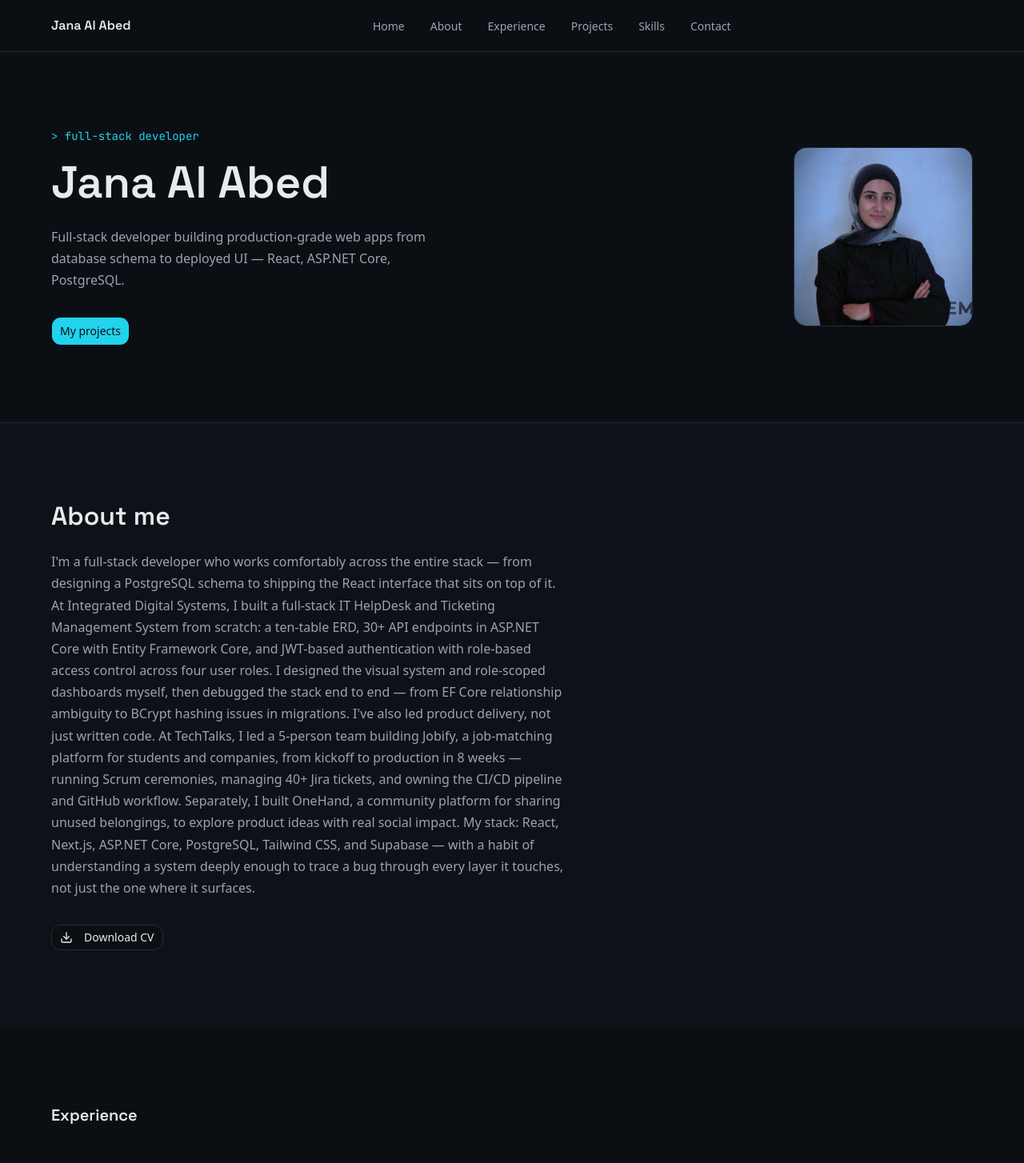
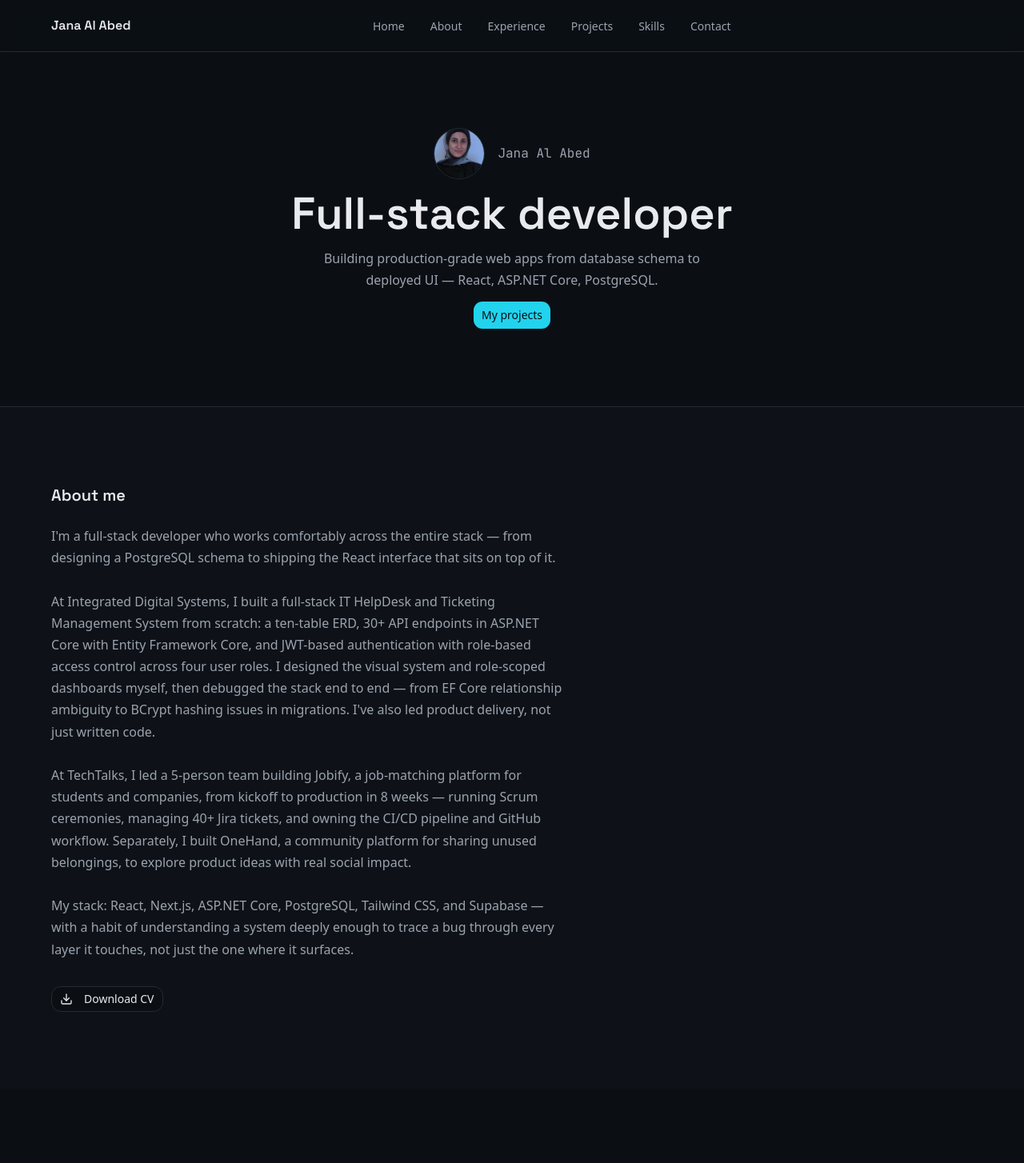
Before and after one commit to janaalabed/portfolio, a Next.js app: page / in a window 1280 px wide. Shown: the top 1454 px of the page at 80% size. Built offline with nearby package versions, Linux system fonts and the light colour scheme.

Commit message:
style: adjusting the section behavior on page load

```diff
--- a/src/app/components/sections/About.jsx
+++ b/src/app/components/sections/About.jsx
@@ -1,6 +1,7 @@
 import { buttonVariants } from "@/components/ui/button";
 import { cn } from "@/lib/utils";
 import { Download } from "lucide-react";
+import Reveal from "../../../components/Reveal";
 
 export default function About() {
   return (
@@ -9,31 +10,35 @@ export default function About() {
       className="border-t border-border bg-card/40 py-12 md:py-24"
     >
       <div className="mx-auto max-w-[1200px] px-6">
-        <h2 className="font-heading text-h2 font-semibold text-foreground">
+        <h1 className="font-heading text-h3 font-semibold text-foreground">
           About me
-        </h2>
+        </h1>
+        <Reveal>
           <p className="mt-6 max-w-[70ch] text-body text-muted-foreground">
             I&apos;m a full-stack developer who works comfortably across the
             entire stack — from designing a PostgreSQL schema to shipping the
-          React interface that sits on top of it. At Integrated Digital Systems,
-          I built a full-stack IT HelpDesk and Ticketing Management System from
-          scratch: a ten-table ERD, 30+ API endpoints in ASP.NET Core with
-          Entity Framework Core, and JWT-based authentication with role-based
-          access control across four user roles. I designed the visual system
-          and role-scoped dashboards myself, then debugged the stack end to end
-          — from EF Core relationship ambiguity to BCrypt hashing issues in
-          migrations. I&apos;ve also led product delivery, not just written
-          code. At TechTalks, I led a 5-person team building Jobify, a
-          job-matching platform for students and companies, from kickoff to
-          production in 8 weeks — running Scrum ceremonies, managing 40+ Jira
-          tickets, and owning the CI/CD pipeline and GitHub workflow.
-          Separately, I built OneHand, a community platform for sharing unused
-          belongings, to explore product ideas with real social impact. My
-          stack: React, Next.js, ASP.NET Core, PostgreSQL, Tailwind CSS, and
-          Supabase — with a habit of understanding a system deeply enough to
-          trace a bug through every layer it touches, not just the one where it
-          surfaces.
+            React interface that sits on top of it. <br /><br/>
+            At Integrated Digital Systems, I built a full-stack IT HelpDesk and
+            Ticketing Management System from scratch: a ten-table ERD, 30+ API
+            endpoints in ASP.NET Core with Entity Framework Core, and JWT-based
+            authentication with role-based access control across four user
+            roles. I designed the visual system and role-scoped dashboards
+            myself, then debugged the stack end to end — from EF Core
+            relationship ambiguity to BCrypt hashing issues in migrations.
+            I&apos;ve also led product delivery, not just written code.
+            <br /><br/>
+            At TechTalks, I led a 5-person team building Jobify, a job-matching
+            platform for students and companies, from kickoff to production in 8
+            weeks — running Scrum ceremonies, managing 40+ Jira tickets, and
+            owning the CI/CD pipeline and GitHub workflow. Separately, I built
+            OneHand, a community platform for sharing unused belongings, to
+            explore product ideas with real social impact.<br/><br/> My stack: React,
+            Next.js, ASP.NET Core, PostgreSQL, Tailwind CSS, and Supabase — with
+            a habit of understanding a system deeply enough to trace a bug
+            through every layer it touches, not just the one where it surfaces.
           </p>
+        </Reveal>
+        <Reveal delay={150}>
           <a
             href="/resume/Jana AL Abed CV.pdf"
             download="Jana Al Abed CV"
@@ -45,6 +50,7 @@ export default function About() {
             <Download className="mr-2 h-4 w-4" />
             Download CV
           </a>
+        </Reveal>
       </div>
     </section>
   );
--- a/src/app/components/sections/Experience.jsx
+++ b/src/app/components/sections/Experience.jsx
@@ -1,4 +1,5 @@
 import experiences from "../../data/experience";
+import Reveal from "../../../components/Reveal";
 
 export default function Experience() {
   return (
@@ -10,7 +11,8 @@ export default function Experience() {
 
         <div className="mt-12 space-y-12 border-l border-border pl-8">
           {experiences.map((item, index) => (
-            <div key={index} className="relative">
+            <Reveal key={index} delay={index * 100}>
+              <div className="relative">
                 <span className="absolute -left-[calc(2rem+5px)] top-1.5 h-2.5 w-2.5 rounded-full bg-primary" />
                 <p className="font-mono text-label text-muted-foreground">
                   {item.startDate} — {item.endDate}
@@ -29,6 +31,7 @@ export default function Experience() {
                   ))}
                 </ul>
               </div>
+            </Reveal>
           ))}
         </div>
       </div>
--- a/src/app/components/sections/Hero.jsx
+++ b/src/app/components/sections/Hero.jsx
@@ -6,40 +6,40 @@ export default function Hero() {
   return (
     <section
       id="hero"
-      className="mx-auto flex max-w-[1200px] flex-col-reverse items-center gap-12 px-6 pb-24 pt-32 md:flex-row md:pt-40"
+      className="mx-auto flex max-w-[1200px] flex-col items-center gap-3 px-6 pb-24 pt-32 text-center md:pt-40"
     >
-      <div className="flex-1 text-center md:text-left">
-        <p className="mb-4 font-mono text-label text-primary">
-          {"> full-stack developer"}
+      <div className="flex items-center gap-4 opacity-0 animate-fade-up">
+        <div className="relative h-16 w-16 shrink-0 overflow-hidden rounded-full border border-border">
+          <Image
+            fill
+            alt="Jana Al Abed"
+            src="/images/personalPhoto.jpeg"
+            className="object-cover scale-125"
+          />
+        </div>
+        <span className="font-mono text-body text-muted-foreground">
+          Jana Al Abed
+        </span>
+      </div>
+
+      <h1 className="font-heading text-hero font-semibold text-foreground opacity-0 animate-fade-up [animation-delay:150ms]">
+        Full-stack developer
+      </h1>
+
+      <p className="max-w-lg text-body text-muted-foreground opacity-0 animate-fade-up [animation-delay:300ms]">
+        Building production-grade web apps from database schema to deployed UI —
+        React, ASP.NET Core, PostgreSQL.
       </p>
-        <h1 className="font-heading text-hero font-semibold text-foreground">
-          Jana Al Abed
-        </h1>
-        <p className="mx-auto mt-6 max-w-lg text-body text-muted-foreground md:mx-0">
-          Full-stack developer building production-grade web apps from database
-          schema to deployed UI — React, ASP.NET Core, PostgreSQL.
-        </p>
-        <div className="mt-8">
+
       <a
         href="#projects"
         className={cn(
           buttonVariants({ size: "lg" }),
-              "bg-primary text-primary-foreground hover:bg-primary/90",
+          "bg-primary text-primary-foreground hover:bg-primary/90 opacity-0 animate-fade-up [animation-delay:450ms]",
         )}
       >
         My projects
       </a>
-        </div>
-      </div>
-
-      <div className="relative h-40 w-40 shrink-0 overflow-hidden rounded-2xl border border-border md:h-56 md:w-56">
-        <Image
-          fill
-          alt="Jana Al Abed"
-          src="/images/personalPhoto.jpg"
-          className="object-cover"
-        />
-      </div>
     </section>
   );
 }
--- a/src/app/components/sections/Project.jsx
+++ b/src/app/components/sections/Project.jsx
@@ -1,5 +1,6 @@
 import Image from "next/image";
 import { ExternalLink } from "lucide-react";
+import Reveal from "../../../components/Reveal";
 import projects from "../../data/projects";
 
 function GithubIcon(props) {
@@ -20,10 +21,8 @@ export default function Project() {
 
         <div className="mt-12 grid gap-8 md:grid-cols-2 lg:grid-cols-3">
           {projects.map((item, index) => (
-            <div
-              key={index}
-              className="flex flex-col overflow-hidden rounded-xl border border-border bg-card"
-            >
+            <Reveal key={index} delay={index * 100}>
+              <div className="flex h-full flex-col overflow-hidden rounded-xl border border-border bg-card transition-all duration-300 hover:-translate-y-1 hover:shadow-lg">
                 <div className="relative h-44 w-full">
                   <Image
                     src={item.imageURL}
@@ -45,7 +44,7 @@ export default function Project() {
                     {item.stack.map((stackItem, i) => (
                       <span
                         key={i}
-                      className="rounded-full bg-secondary/15 px-3 py-1 text-label text-primary"
+                        className="rounded-full bg-secondary/15 px-3 py-1 text-label text-secondary"
                       >
                         {stackItem}
                       </span>
@@ -56,20 +55,21 @@ export default function Project() {
                     {item.liveDemo && (
                       <a
                         href={item.liveDemo}
-                      className="flex items-center gap-1 text-label text-secondary hover:underline"
+                        className="flex items-center gap-1 text-label text-primary hover:underline"
                       >
                         <ExternalLink size={14} /> Live demo
                       </a>
                     )}
                     <a
                       href={item.githubRepo}
-                    className="flex items-center gap-1 text-label text-muted-foreground hover:text-secondary"
+                      className="flex items-center gap-1 text-label text-muted-foreground hover:text-primary"
                     >
                       <GithubIcon className="h-3.5 w-3.5" /> Source Code
                     </a>
                   </div>
                 </div>
               </div>
+            </Reveal>
           ))}
         </div>
       </div>
--- a/src/app/globals.css
+++ b/src/app/globals.css
@@ -79,6 +79,13 @@
   --text-body--line-height: 1.7;
   --text-label: 0.875rem;
   --text-label--line-height: 1.5;
+
+  --animate-fade-up: fade-up 0.6s ease-out forwards;
+}
+
+@keyframes fade-up {
+  from { opacity: 0; transform: translateY(16px); }
+  to { opacity: 1; transform: translateY(0); }
 }
 
 body {
--- /dev/null
+++ b/src/components/Reveal.jsx
@@ -0,0 +1,21 @@
+"use client";
+import { useInView } from "@/hooks/useInView";
+import { cn } from "@/lib/utils";
+
+export default function Reveal({ children, delay = 0, className }) {
+  const [ref, inView] = useInView();
+
+  return (
+    <div
+      ref={ref}
+      style={{ transitionDelay: `${delay}ms` }}
+      className={cn(
+        "transition-all duration-700 ease-out",
+        inView ? "opacity-100 translate-y-0" : "opacity-0 translate-y-6",
+        className,
+      )}
+    >
+      {children}
+    </div>
+  );
+}
--- /dev/null
+++ b/src/hooks/useInView.js
@@ -0,0 +1,22 @@
+"use client";
+import { useEffect, useRef, useState } from "react";
+
+export function useInView(options = { threshold: 0.15 }) {
+  const ref = useRef(null);
+  const [inView, setInView] = useState(false);
+
+  useEffect(() => {
+    const node = ref.current;
+    if (!node) return;
+    const observer = new IntersectionObserver(([entry]) => {
+      if (entry.isIntersecting) {
+        setInView(true);
+        observer.unobserve(node);
+      }
+    }, options);
+    observer.observe(node);
+    return () => observer.disconnect();
+  }, []);
+
+  return [ref, inView];
+}
```
Also changed, not shown: public/images/personalPhoto.jpeg (added), public/images/personalPhoto.jpg (deleted). Lines whose indentation alone changed are shown as unchanged.
